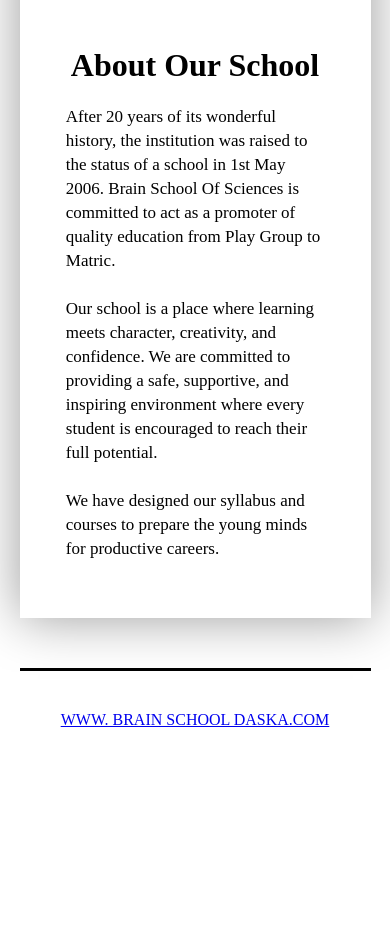
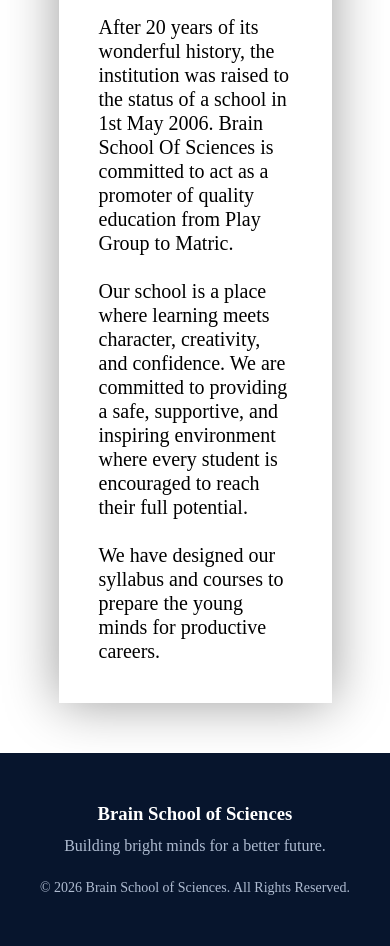
Before and after one commit to Moazambuilds/BrainSchool, a website: page components/About.html in a window 390 px wide. Shown: the part 747-1693 px from the top of the page. Before the commit the page ends 1538 px from the top, so only its background shows below. Drawn offline with Linux system fonts and the light colour scheme.

Commit message:
aboutpage set

```diff
--- a/components/About.html
+++ b/components/About.html
@@ -28,7 +28,7 @@
             </div>
      </div>
   </main>
-  <hr>
+
  <div id="footer"></div>
 </body>
 </html>
--- a/shared/footer.html
+++ b/shared/footer.html
@@ -1,5 +1,13 @@
 <footer>
- <div class="footerbox">
-  <a href="https://sites.google.com/view/brain-school-of-sciences/home">WWW. BRAIN  SCHOOL  DASKA.COM</a>
- </div>
-</footer>
+
+        <h3>Brain School of Sciences</h3>
+
+        <p>
+            Building bright minds for a better future.
+        </p>
+
+        <p class="copyright">
+            © 2026 Brain School of Sciences. All Rights Reserved.
+        </p>
+
+    </footer>
--- a/shared/shared.css
+++ b/shared/shared.css
@@ -67,7 +67,7 @@
 
 .logo img {
     height: 50px;
-    padding: 8px 0 0 30px;
+    padding: 12px 0 0 30px;
 }
 
 
@@ -278,7 +278,25 @@
     font-size: 30px;
     cursor: pointer;
 }
+footer {
+    padding: 50px 20px;
+    text-align: center;
+    color: white;
+    background: #07152d;
+}
 
+footer h3 {
+    margin-bottom: 12px;
+}
+
+footer p {
+    color: #aebbd0;
+}
+
+.copyright {
+    margin-top: 25px;
+    font-size: 14px;
+}
 
 /* =========================
    DESKTOP DROPDOWN
@@ -529,17 +547,5 @@
        FOOTER
        ========================= */
 
-    .footerbox {
-        width: 100%;
-        min-height: 80px;
-        height: auto;
-        padding: 20px 15px;
-        margin: 20px 0;
-        text-align: center;
-    }
-
-    .footerbox a {
-        font-size: 16px;
-    }
 
 }
--- a/style/aboutstyle.css
+++ b/style/aboutstyle.css
@@ -1,59 +1,76 @@
 * {
+    margin: 0;
+    padding: 0;
     box-sizing: border-box;
 }
-.container2{
+
+.container2 {
     width: 100%;
     height: 570px;
+}
 
-}
-.container2 img{
+.container2 img {
     width: 100%;
     height: 100%;
     object-fit: cover;
 }
-.aboutbox{
+
+.aboutbox {
     width: 70%;
-    min-height: 500px;
-    height: auto;
-    gap: 30px;
+    min-height: 450px;
     margin: 80px auto;
     display: flex;
     justify-content: center;
-    align-items: center;
+    align-items:center;
+    gap: 30px;
     box-shadow: 0 0 50px 0 rgba(0, 0, 0, 0.395);
 }
+
 .aboutimg {
-    width: 45%;
+    flex: 1;
     height: auto;
-    padding-top: 30px;
-}
-.abouttext{
-    width: 45%;
-    height: auto;
-    padding:10px;
-}
-.abouttext h1{
-   text-align: center;
-}
-.abouttext p{
-    font-size: 20px;
-    line-height: 25px;
-}
-.aboutimg img{
-    width: 100%;
-    height: 400px;
-    padding: 10px;
+    padding: 80px;
+    display: flex;
+    align-items: center;
+    justify-content: center;
 
 }
-hr{
-    margin-top: 100px;
+
+.aboutimg img {
+    width: 100%;
+    height: auto;
+}
+
+.abouttext {
+    flex: 1;
+    height: auto;
+    padding: 40px 20px;
+    display: flex;
+    flex-direction: column;
+    justify-content: center;
+    align-items: center;
+    gap: 20px;
+
+}
+
+.abouttext h1 {
+    text-align: center;
+    margin-bottom: 10px;
+}
+
+.abouttext p {
+    font-size: 20px;
+}
+
+hr {
     width: 80%;
     height: 3px;
+    margin-top: 100px;
+    border: none;
     background-color: black;
-    border: none;
 }
 
-@media (max-width: 768px) {
+@media (max-width: 992px) {
 
     .container2 {
         height: 350px;
@@ -65,33 +82,33 @@
     }
 
     .aboutbox {
-        width: 90%;
-        height: auto;
+        width: 70%;
+        min-height: 0;
+        margin: 50px auto;
+        padding: 20px;
         flex-direction: column;
         gap: 20px;
-        margin: 50px auto;
-        padding: 20px 0;
     }
 
     .aboutimg {
         width: 85%;
-        height: auto;
-        padding-top: 10px;
+        flex: none;
+        padding: 30px;
     }
 
     .aboutimg img {
         width: 100%;
         height: auto;
-        padding: 0;
     }
 
     .abouttext {
-        width: 85%;
-        height: auto;
+        width: 100%;
+        flex: none;
         padding: 20px;
     }
+
     .abouttext p {
-        font-size: 17px;
+        font-size: 20px;
         line-height: 24px;
     }
 
@@ -99,6 +116,4 @@
         width: 90%;
         margin-top: 50px;
     }
-
-
 }
```
Also changed, not shown: components/home.html (+0 -12 lines), components/result.html (deleted, +0 -11 lines), components/more.html (deleted).
